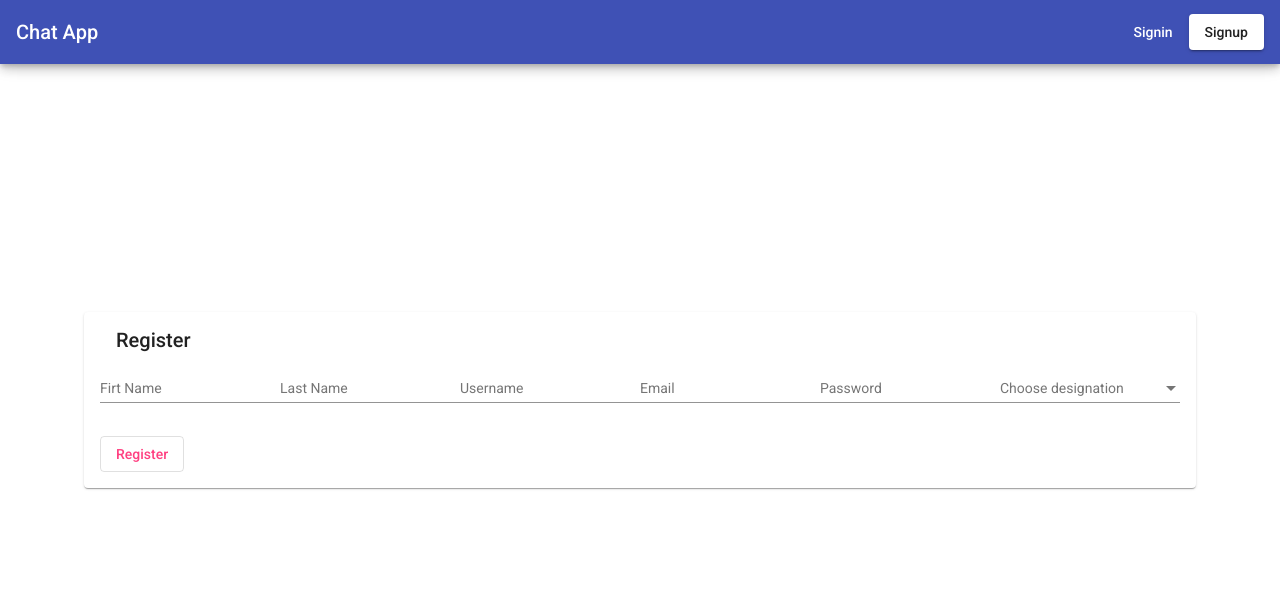
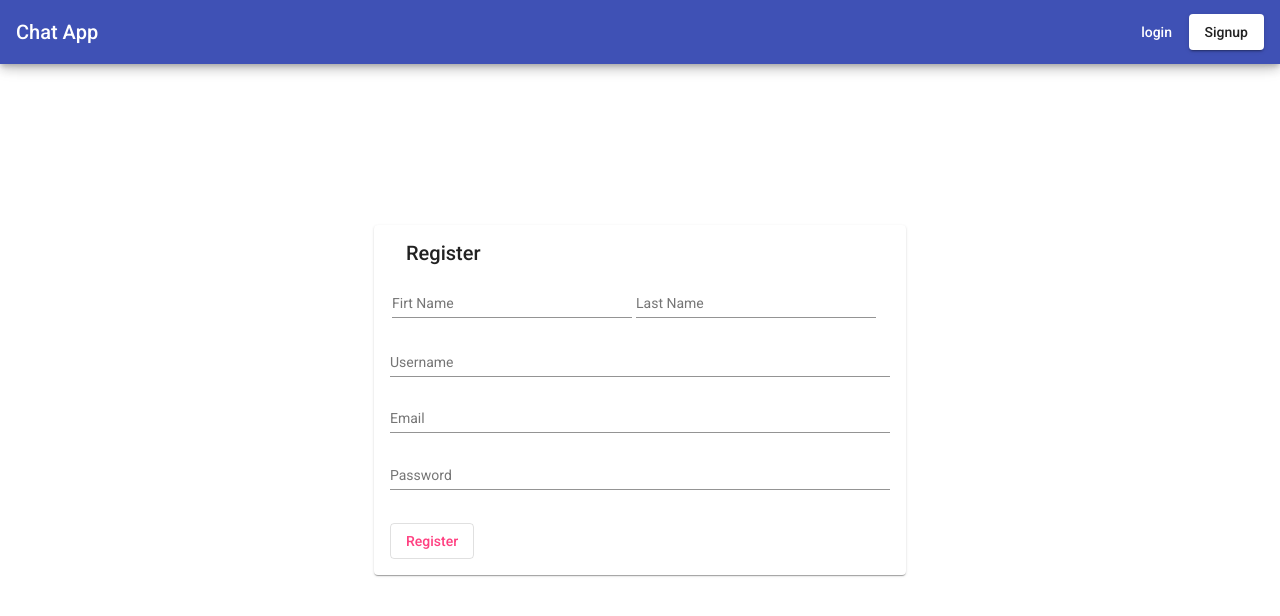
Before and after one commit to syedsajjadhafeez/Chat-App-MEAN, an Angular app in the folder Client/Chat-App-ui/: page /signup in a window 1280 px wide. Shown: the top 616 px of the page. Built offline with nearby package versions, Linux system fonts and the light colour scheme.

Commit message:
Changes to the template

```diff
--- a/Client/Chat-App-ui/src/app/app-routing.module.ts
+++ b/Client/Chat-App-ui/src/app/app-routing.module.ts
@@ -8,6 +8,7 @@ import { SignupComponent } from './pages/signup/signup.component';
 
 const routes: Routes = [
   { path:'', component: LoginComponent},
+  { path: 'login', component: LoginComponent},
   { path:'signup', component: SignupComponent},
   { path: 'inbox', component: ChatRoomComponent }
 
--- a/Client/Chat-App-ui/src/app/app.component.css
+++ b/Client/Chat-App-ui/src/app/app.component.css
@@ -110,6 +110,5 @@ body {
 .center-login{
     height: -webkit-fill-available;
     display: flex;
-    justify-content: center;
-    align-items: center;
+    flex-direction: row;
 }
--- a/Client/Chat-App-ui/src/app/app.component.html
+++ b/Client/Chat-App-ui/src/app/app.component.html
@@ -2,8 +2,8 @@
 <mat-toolbar color="primary" class="app-header">
     <div><a href="#" target="_blank" class="positronx">Chat App</a></div>
     <span class="nav-tool-items">
-      <a mat-button routerLink="signin" routerLinkActive="active">Signin</a>
-      <a mat-button mat-raised-button routerLink="register" routerLinkActive="active">Signup</a>
+      <a mat-button routerLink="/login" routerLinkActive="active">login</a>
+      <a mat-button mat-raised-button routerLink="/signup" routerLinkActive="active">Signup</a>
     </span>
   </mat-toolbar>
 
--- a/Client/Chat-App-ui/src/app/pages/chat-room/chat-room.component.css
+++ b/Client/Chat-App-ui/src/app/pages/chat-room/chat-room.component.css
@@ -108,17 +108,23 @@ img {
 .chat_people {
   overflow: hidden;
   clear: both;
+  padding: 3px;
 }
 
 .chat_list {
-  border-bottom: 1px solid #c4c4c4;
-  margin: 0;
+  background: rgb(237, 237, 237);
+  border-radius: 20px;
+  margin: 10px;
   padding: 18px 16px 10px;
+  cursor: pointer;
+
+}
+.chat_list :hover{
+  background-color:#ebebeb;
 }
 
 .inbox_chat {
   height: 550px;
-  overflow-y: scroll;
 }
 
 .active_chat {
--- a/Client/Chat-App-ui/src/app/pages/chat-room/chat-room.component.html
+++ b/Client/Chat-App-ui/src/app/pages/chat-room/chat-room.component.html
@@ -12,7 +12,7 @@
             </div>
             <div class="inbox_chat">
               <div class="channels" *ngFor="let channel of channelList">
-                <div class="chat_list">
+                <div class="chat_list" (click)="slectedroom()" >
                   <div class="chat_people">
                     <div class="chat_ib">
                       <h5>
--- a/Client/Chat-App-ui/src/app/pages/chat-room/chat-room.component.ts
+++ b/Client/Chat-App-ui/src/app/pages/chat-room/chat-room.component.ts
@@ -12,6 +12,7 @@ export class ChatRoomComponent implements OnInit {
   messages = ["hi","what","how","who"] ;
   newMessage = '';
   sentMessages = []
+  selectedRoom;
   channelList = [{
     name:"room1",
     discription:"asdasdafasfasdfasdfasdfasdfasdfasdfasdfasdfasdfasdfasdfassd"
@@ -22,7 +23,7 @@ export class ChatRoomComponent implements OnInit {
   },
   {
     name:"room12",
-    discription:"asdasdafasfasdfasdfasdfasdfasdfasdfasdfasdfasdfasdfasdfassd"
+    discription:"asdasdafasfasdfasdfasdfasdfasdfasdfasdfasdfasdfasdfasdfassd-------------------------------"
   }]
 
 
@@ -31,11 +32,5 @@ export class ChatRoomComponent implements OnInit {
   ngOnInit(): void {
   }
 
-  sendMessages(){
 
-      this.sentMessages.push(this.newMessage)
-  }
-  recMessage(){
-    this.messages.push(this.newMessage)
-  }
 }
--- a/Client/Chat-App-ui/src/app/pages/login/login.component.css
+++ b/Client/Chat-App-ui/src/app/pages/login/login.component.css
@@ -1,6 +1,5 @@
 .center-login{
     height: -webkit-fill-available;
     display: flex;
-    justify-content: center;
-    align-items: center;
+    flex-direction: row;
 }
--- a/Client/Chat-App-ui/src/app/pages/login/login.component.html
+++ b/Client/Chat-App-ui/src/app/pages/login/login.component.html
@@ -5,16 +5,18 @@
       <mat-card-header>
         <mat-card-title>Sign In</mat-card-title>
       </mat-card-header>
-
       <form class="example-form">
         <mat-card-content>
-          <mat-form-field class="example-full-width">
+            <div>
+            <mat-form-field class="full-width">
               <input matInput placeholder="Username">
             </mat-form-field>
-
-          <mat-form-field class="example-full-width">
+          </div>
+          <div>
+            <mat-form-field class="full-width">
               <input matInput placeholder="Password">
             </mat-form-field>
+          </div>
           </mat-card-content>
           <button mat-stroked-button color="accent" class="btn-block">Sign-in</button>
       </form>
--- a/Client/Chat-App-ui/src/app/pages/signup/signup.component.html
+++ b/Client/Chat-App-ui/src/app/pages/signup/signup.component.html
@@ -5,39 +5,42 @@
         </mat-card-header>
 
         <form class="example-form">
+            <div>
+      <mat-card-content>
 
-      <mat-card-content>
-          <mat-form-field class="example-full-width">
+
+              <mat-form-field class="half-width">
                   <input matInput placeholder="Firt Name">
                 </mat-form-field>
 
-        <mat-form-field class="example-full-width">
+
+            <mat-form-field class="half-width">
                 <input matInput placeholder="Last Name">
             </mat-form-field>
 
-      <mat-form-field class="example-full-width">
+   <div>
+
+       <mat-form-field class="full-width">
            <input matInput placeholder="Username">
         </mat-form-field>
 
+    </div>
+<div>
 
-        <mat-form-field class="example-full-width">
+    <mat-form-field class="full-width">
         <input matInput placeholder="Email">
     </mat-form-field>
 
-        <mat-form-field class="example-full-width">
+</div>
+        <div>
+
+            <mat-form-field class="full-width">
                 <input matInput placeholder="Password">
             </mat-form-field>
-
-        <mat-form-field class="example-full-width">
-            <mat-label>Choose designation</mat-label>
-          <mat-select>
-              <mat-option>
-            </mat-option>
-        </mat-select>
-    </mat-form-field>
+        </div>
 
 </mat-card-content>
-
+</div>
 <button mat-stroked-button color="accent" class="btn-block">Register</button>
 
 </form>
--- a/Client/Chat-App-ui/src/styles.css
+++ b/Client/Chat-App-ui/src/styles.css
@@ -2,3 +2,22 @@
 
 html, body { height: 100%; }
 body { margin: 0; font-family: Roboto, "Helvetica Neue", sans-serif; }
+
+.center-login{
+    height: -webkit-fill-available;
+    display: flex;
+    flex-direction: row;
+    align-items: center;
+    justify-content: center;
+}
+.full-width{
+    width: 100%;
+    border:10px
+}
+.half-width{
+    width: 48%;
+    margin: 2px;
+}
+.box{
+    width: 500px;
+}
```
Lines whose indentation alone changed are shown as unchanged.
